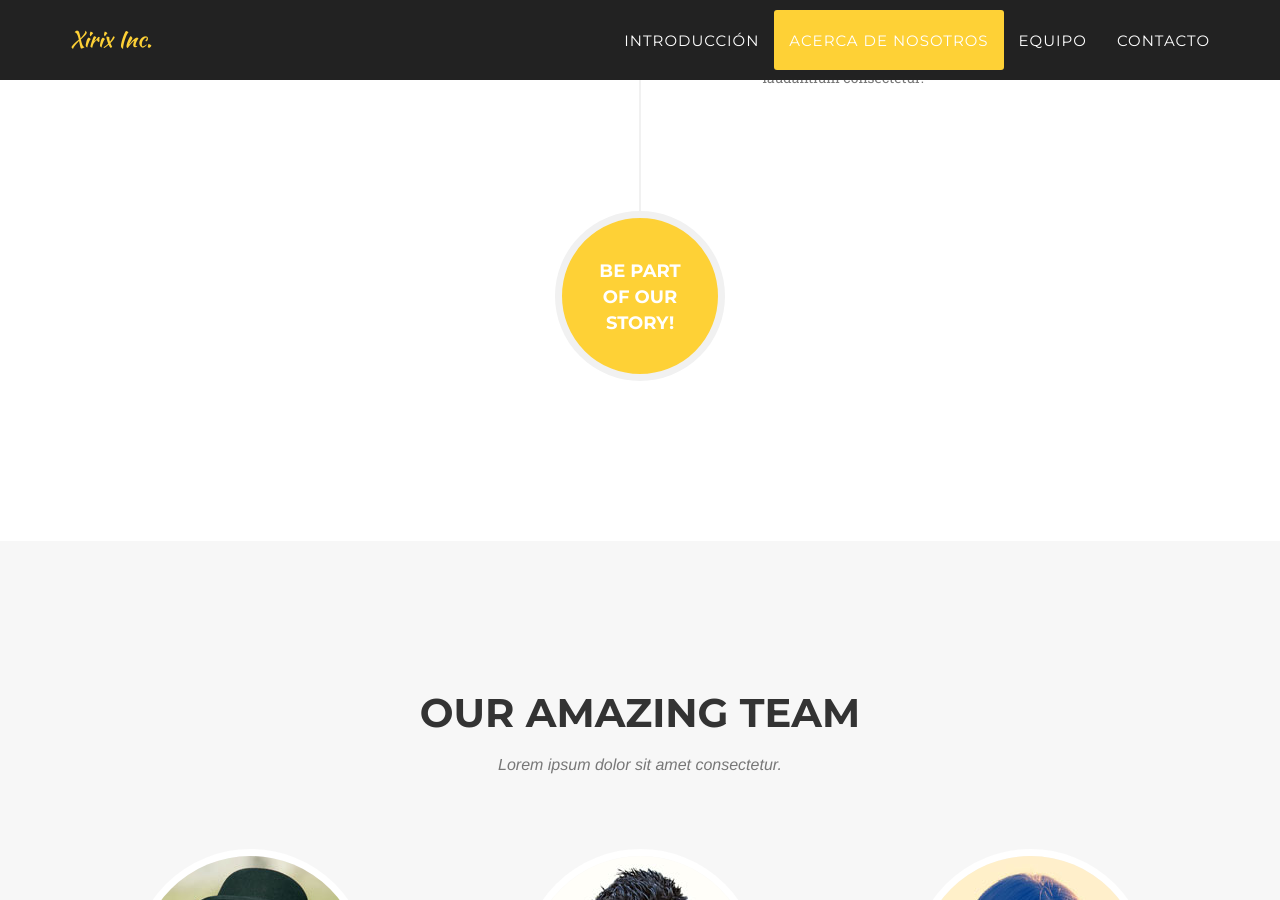
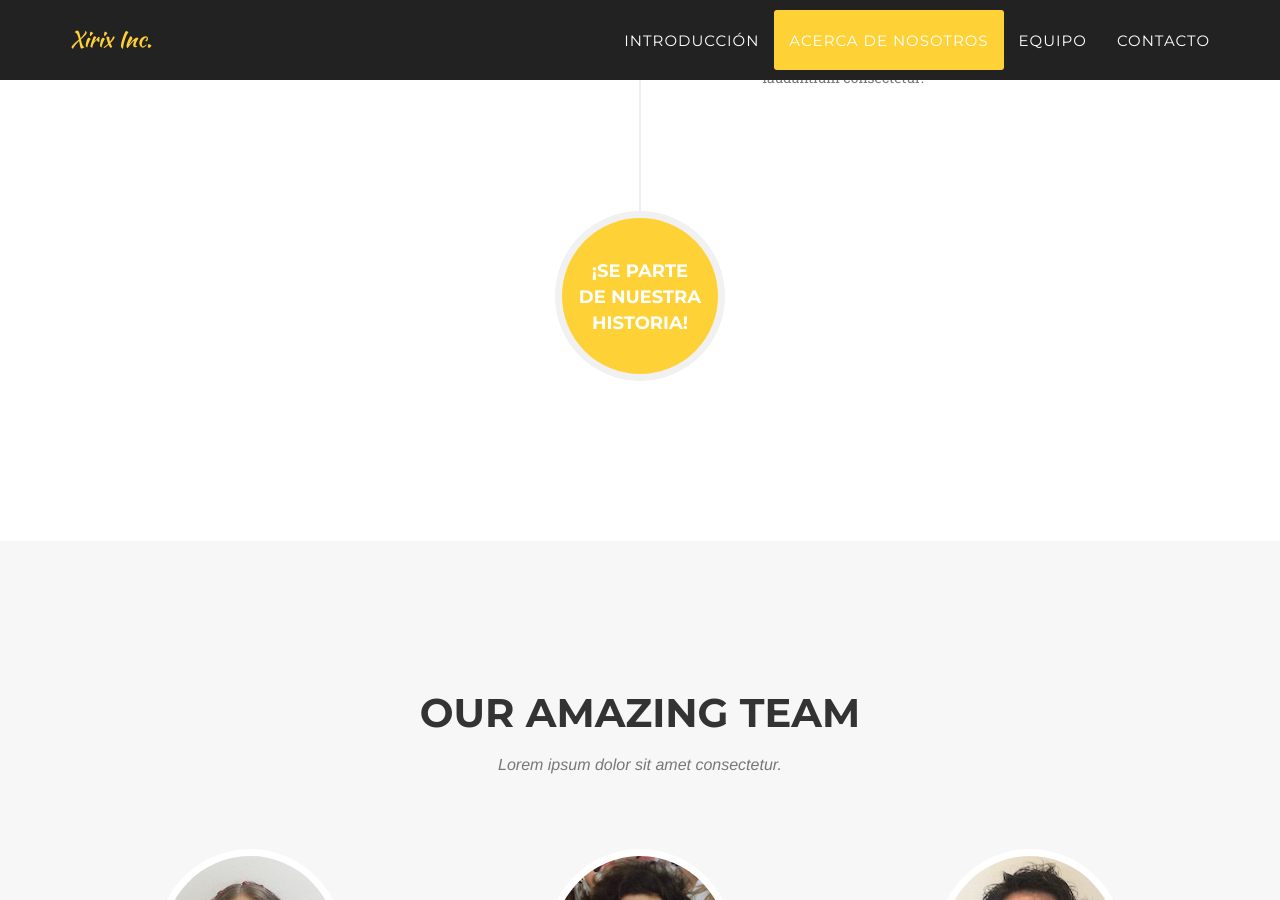
Before and after one commit to xirix-contact-lenses/xirix-contact-lenses, a Jekyll site: the page built from index.html, in a window 1280 px wide and 900 px high, scrolled down 2793 px. Built offline with Jekyll 4.4.1, drawn with Linux system fonts in a browser that asks for light colours; some web fonts are replaced.

Commit message:
Added team pictures.

```diff
--- a/_includes/about.html
+++ b/_includes/about.html
@@ -68,9 +68,9 @@
                         </li>
                         <li class="timeline-inverted">
                             <div class="timeline-image">
-                                <h4>Be Part
-                                    <br>Of Our
-                                    <br>Story!</h4>
+                                <h4>¡Se Parte
+                                    <br>De Nuestra
+                                    <br>Historia!</h4>
                             </div>
                         </li>
                     </ul>
```
Also changed, not shown: img/team/1.jpg, img/team/2.jpg, img/team/3.jpg.
